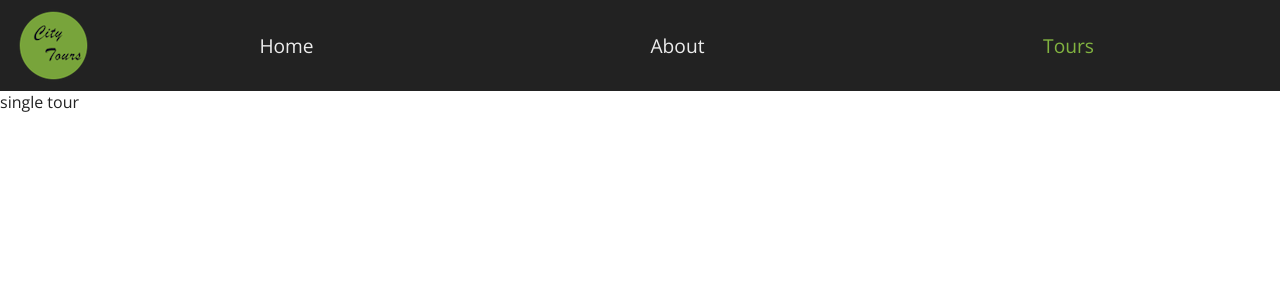
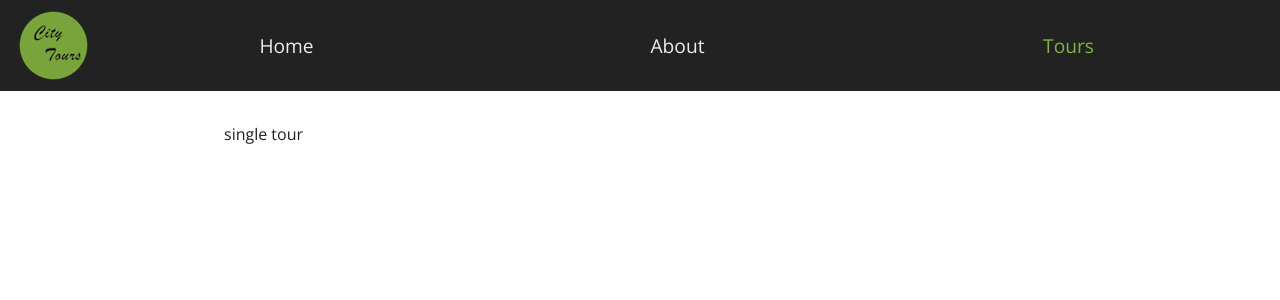
Before and after one commit to sadavoya/city-tours, a React (Create React App) app: page / in a window 1280 px wide. Shown: the top 300 px of the page. Built offline with nearby package versions, Linux system fonts and the light colour scheme.

Commit message:
Style TourList

```diff
--- a/src/components/TourList/TourList.scss
+++ b/src/components/TourList/TourList.scss
@@ -0,0 +1,7 @@
+@import '../../index.scss';
+
+.tourlist{
+    width: 70vw;
+    margin: 0 auto;
+    padding: 2rem;
+}
--- a/src/components/TourList/index.js
+++ b/src/components/TourList/index.js
@@ -5,7 +5,7 @@ import Tour from "../Tour/Tour";
 export default class TourList extends Component {
   render() {
     return (
-      <section>
+      <section className="tourlist">
         <Tour />
       </section>
     );
```
